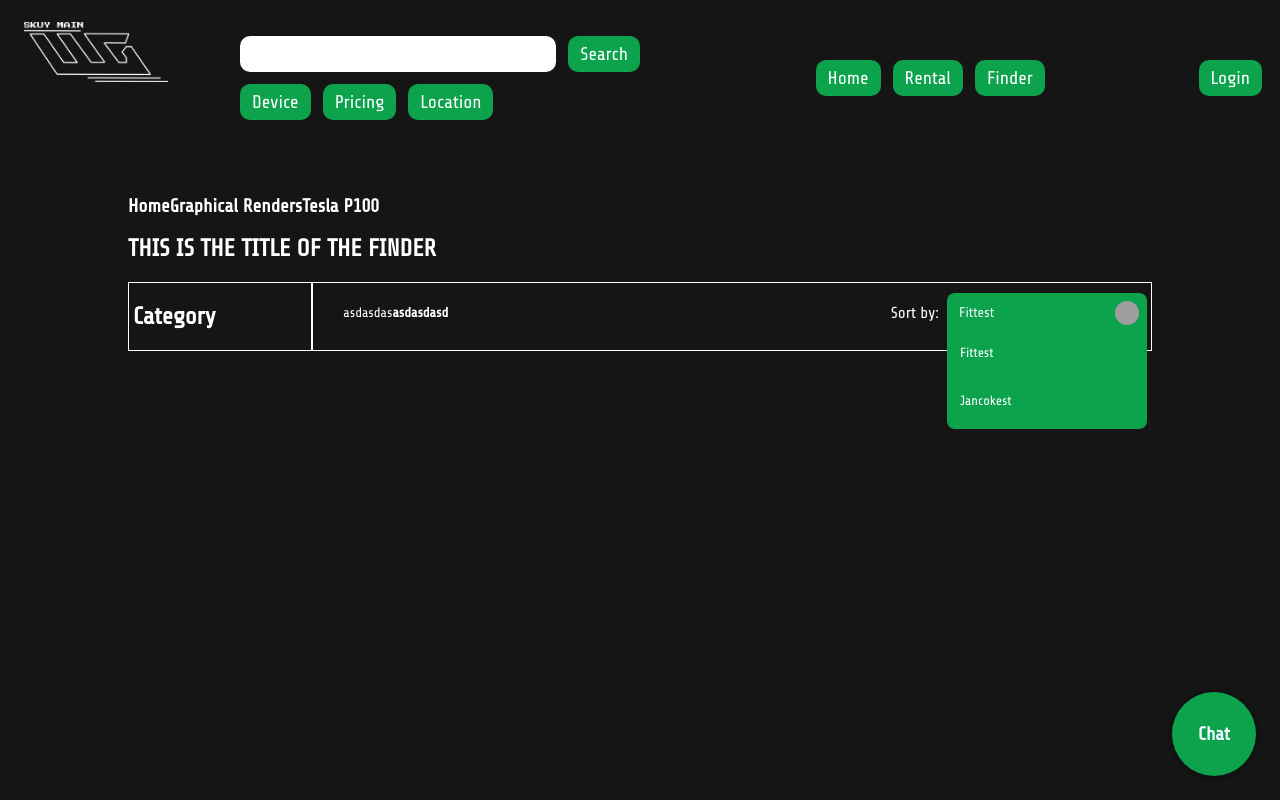
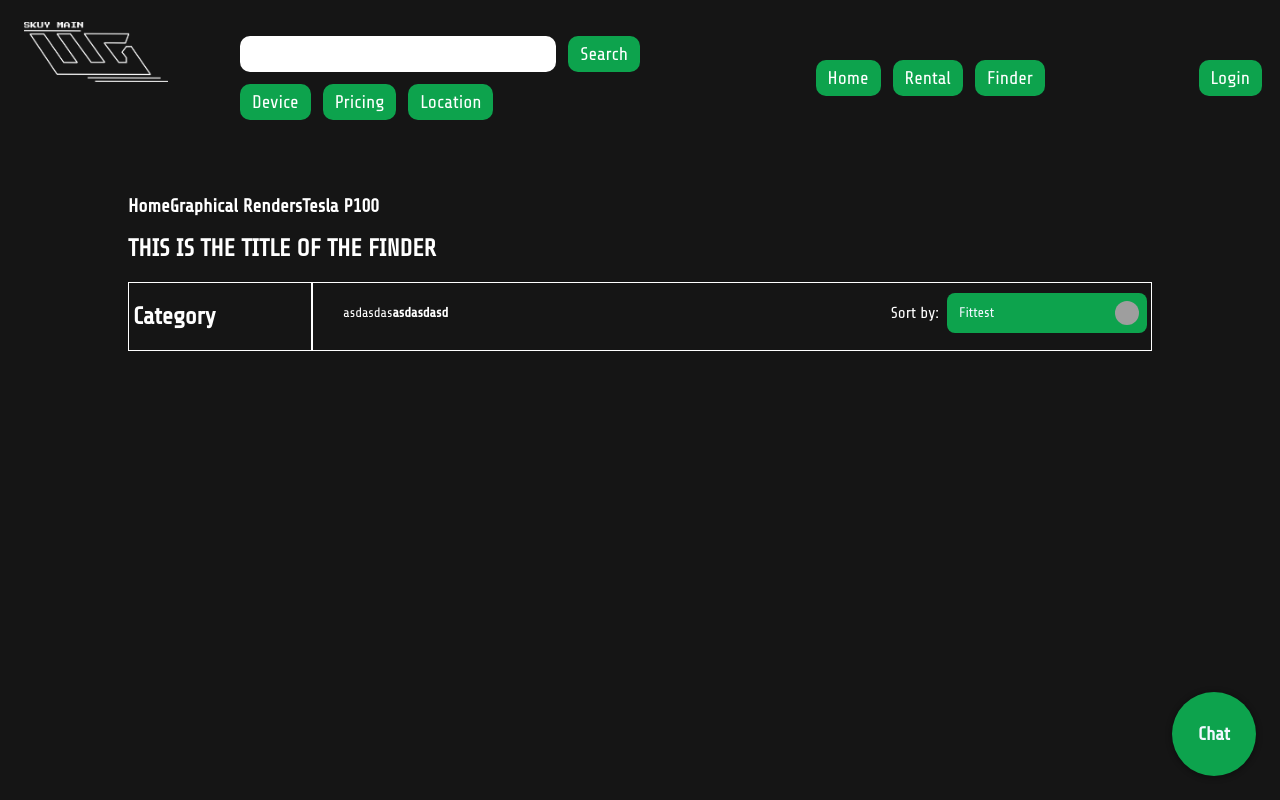
Before and after one commit to fakhripraya/wg-mothership, a React (Create React App) app: page /finder in a window 1280 px wide. Shown: the top 800 px of the page. Built offline with nearby package versions, Linux system fonts and the light colour scheme; grey boxes are pictures that could not be loaded.

Commit message:
add dropdown button

```diff
--- /dev/null
+++ b/src/components/Dropdown/index.js
@@ -0,0 +1,44 @@
+import React,{useEffect, useState} from 'react';
+import "./styles.scss";
+
+export default function Dropdown(props) {
+    const [value, setValue] = useState(props.values[0]);
+    const [toggle, setToggle] = useState(true);
+
+    function handleOpenFilter(){
+        setToggle(!toggle);
+    }
+
+    function handleChangeValue(val){
+        setValue(val);
+        handleOpenFilter();
+    }
+
+    return <div
+    className="dropdown-container">
+    <span className="dropdown-title">Sort by: </span>
+    <div className="dropdown-button-container">
+        <button onClick={()=>handleOpenFilter()}  className="dropdown-button-wrapper">
+            <label className="dropdown-value dropdown-button-label">
+                <span className="light-color">{value}</span>
+            </label>
+            <span className="dropdown-button-label-after" ></span>
+        </button>
+        <div className={
+        toggle === false ?
+        "filter-dropdown-items-container" :
+        "filter-dropdown-items-container filter-dropdown-hide"
+    }>
+            <ul className="filter-dropdown-items-unordered-list">
+                {props.values.map((val,index)=>{
+                        return <li key={`${val}-${index}`} className="filter-dropdown-items-list">
+                        <button onClick={()=>{handleChangeValue(val)}} className="filter-dropdow-list-button">
+                            <span>{val}</span>
+                        </button>
+                    </li>
+                })}
+            </ul>
+        </div>
+    </div>
+</div>
+}
--- /dev/null
+++ b/src/components/Dropdown/styles.scss
@@ -0,0 +1,126 @@
+.dropdown-container{
+    display: flex;
+    -webkit-box-align: center;
+    align-items: center;
+}
+
+.dropdown-title{
+    margin-right: 0.5em;
+}
+
+.dropdown-value{
+    cursor: pointer;
+}
+
+.dropdown-button-container{
+    position: relative;
+    width: 200px;
+
+    @media screen and (max-width: 768px){
+        width: 100px;
+    }
+}
+
+.dropdown-button-wrapper{
+    display: flex;
+    -webkit-box-align: center;
+    align-items: center;
+    padding: 0px 8px 0px 12px;
+    user-select: none;
+    width: 100%;
+    height: 40px;
+    font-size: 14px;
+    line-height: 40px;
+    border-radius: 8px;
+    justify-content: space-between;
+    transition: border-radius 280ms ease 0s;
+    border: 1px solid var(--color-border,#E5E7E9);
+    background-color: var(--color-page-background,#FFFFFF);
+    cursor: pointer !important;
+    background-color: #0DA34D;
+    border-style: none;
+}
+
+.dropdown-button-label{
+    overflow: hidden;
+    padding-right: 8px;
+    text-overflow: ellipsis;
+    white-space: nowrap;
+    display: flex;
+    -webkit-box-align: center;
+    align-items: center;
+}
+
+.dropdown-button-label-after{
+    display: flex;
+    content: "";
+    background-image: url(https://assets.tokopedia.net/assets-tokopedia-lite/v2/zeus/kratos/1def3953.svg);
+    width: 24px;
+    height: 24px;
+    background-repeat: no-repeat;
+    background-position: center center;
+    transition: transform 280ms ease 0s, background-color 0.12s ease 0s;
+    transform: rotate(0deg);
+    border-radius: 50%;
+}
+
+.filter-dropdown-items-container{
+    z-index: 1;
+    max-height: unset;
+    width: 100%;
+    overflow: auto;
+    position: absolute;
+    background: #0DA34D;
+    border-radius: 0px 0px 8px 8px;
+    transform-origin: center top;
+    scroll-behavior: smooth;
+    transform: translateY(-8px);
+    opacity: 1;
+    visibility: visible;
+    transition: transform 280ms ease-out 0s, opacity 0.16s ease 0s, visibility 0.16s ease 0s;
+}
+
+.filter-dropdown-hide{
+    visibility: none;
+    opacity: 0;
+    transform: scaleY(0);
+}
+
+.filter-dropdown-items-unordered-list{
+    list-style: none;
+    padding: 0px 8px;
+    margin: 4px 0px;
+    box-sizing: border-box;
+}
+
+.filter-dropdown-items-list{
+    cursor: pointer;
+    list-style: none;
+    outline: none;
+    position: relative;
+    min-height: 40px;
+    display: flex;
+    align-items: center;
+    -webkit-box-align: center;
+    padding: 4px 0px;
+}
+
+.filter-dropdow-list-button{
+    display: flex;
+     -webkit-box-align: center;
+    align-items: center;
+    position: relative;
+    padding: 6px 8px 6px 5px;
+    color: #fff;
+    background-color: transparent;
+    min-height: 32px;
+    text-align: left;
+    line-height: 1.33;
+    width: 100%;
+    cursor: pointer;
+    border: none;
+}
+
+.filter-dropdow-list-button:hover{
+    opacity: 0.6;
+}
--- a/src/pages/Finder/index.js
+++ b/src/pages/Finder/index.js
@@ -2,6 +2,7 @@ import React, {
     useEffect,
     useState
 } from 'react';
+import Dropdown from '../../components/Dropdown';
 import './style.scss';
 
 export default function Finder() {
@@ -9,7 +10,8 @@ export default function Finder() {
     // STATES //
     const [breadcrumbs, setBreadcrumb] = useState([]);
 
-    // COMPONENT FUNCTIONS //
+    // FUNCTIONS SPECIFIC //
+
 
     useEffect(() => {
         // INITIAL RENDER
@@ -21,9 +23,9 @@ export default function Finder() {
         <div className="finder-container">
             <div className="finder-wrapper">
                 <div className="finder-breadcrumbs">
-                    {breadcrumbs.map((item) => {
-                        if (item !== breadcrumbs[breadcrumbs.length - 1]) return <h3>{item}</h3>
-                        else return <h3>{item}</h3>
+                    {breadcrumbs.map((item,index) => {
+                        if (item !== breadcrumbs[breadcrumbs.length - 1]) return <h3 key={`${item}-${index}`} >{item}</h3>
+                        else return <h3 key={`${item}-${index}`}>{item}</h3>
                     })}
                 </div>
                 <div className="finder-title">
@@ -39,31 +41,7 @@ export default function Finder() {
                                 <span>asdasdas</span>
                                 <strong>asdasdasd</strong>
                             </div>
-                            <div className="finder-dropdown-container">
-                                <span className="finder-dropdown-title">Sort by: </span>
-                                <div className="finder-dropdown-button-container">
-                                    <button className="finder-dropdown-button-wrapper">
-                                        <label className="finder-dropdown-button-label">
-                                            <span className="light-color">Fittest</span>
-                                        </label>
-                                        <span className="finder-dropdown-button-label-after" ></span>
-                                    </button>
-                                    <div className="filter-dropdown-items-container">
-                                        <ul className="filter-dropdown-items-unordered-list">
-                                            <li className="filter-dropdown-items-list">
-                                                <button className="filter-dropdow-list-button">
-                                                    <span>Fittest</span>
-                                                </button>
-                                            </li>
-                                            <li className="filter-dropdown-items-list">
-                                                <button className="filter-dropdow-list-button">
-                                                    <span>Jancokest</span>
-                                                </button>
-                                            </li>
-                                        </ul>
-                                    </div>
-                                </div>
-                            </div>
+                            <Dropdown toggle={true} values={["Fittest","Jancokest"]}/>
                         </div>
                         <div className="finder-cards-wrapper">
 
--- a/src/pages/Finder/style.scss
+++ b/src/pages/Finder/style.scss
@@ -97,121 +97,3 @@
     font-size: 0.85rem;
     color: #fff;
 }
-
-.finder-dropdown-container{
-    display: flex;
-    -webkit-box-align: center;
-    align-items: center;
-}
-
-.finder-dropdown-title{
-    margin-right: 0.5em;
-}
-
-.finder-dropdown-button-container{
-    position: relative;
-    width: 200px;
-
-    @media screen and (max-width: 768px){
-        width: 100px;
-    }
-}
-
-.finder-dropdown-button-wrapper{
-    display: flex;
-    -webkit-box-align: center;
-    align-items: center;
-    padding: 0px 8px 0px 12px;
-    user-select: none;
-    width: 100%;
-    height: 40px;
-    font-size: 14px;
-    line-height: 40px;
-    border-radius: 8px;
-    justify-content: space-between;
-    transition: border-radius 280ms ease 0s;
-    border: 1px solid var(--color-border,#E5E7E9);
-    background-color: var(--color-page-background,#FFFFFF);
-    cursor: pointer !important;
-    background-color: #0DA34D;
-    border-style: none;
-}
-
-.finder-dropdown-button-label{
-    overflow: hidden;
-    padding-right: 8px;
-    text-overflow: ellipsis;
-    white-space: nowrap;
-    display: flex;
-    -webkit-box-align: center;
-    align-items: center;
-}
-
-.finder-dropdown-button-label-after{
-    display: flex;
-    content: "";
-    background-image: url(https://assets.tokopedia.net/assets-tokopedia-lite/v2/zeus/kratos/1def3953.svg);
-    width: 24px;
-    height: 24px;
-    background-repeat: no-repeat;
-    background-position: center center;
-    transition: transform 280ms ease 0s, background-color 0.12s ease 0s;
-    transform: rotate(0deg);
-    border-radius: 50%;
-}
-
-.filter-dropdown-items-container{
-    z-index: 1;
-    max-height: unset;
-    width: 100%;
-    overflow: auto;
-    position: absolute;
-    background: #0DA34D;
-    border-radius: 0px 0px 8px 8px;
-    transform-origin: center top;
-    scroll-behavior: smooth;
-    transform: translateY(-8px);
-    opacity: 1;
-    visibility: visible;
-    transition: transform 280ms ease-out 0s, opacity 0.16s ease 0s, visibility 0.16s ease 0s;
-
-}
-
-.filter-dropdown-items-unordered-list{
-    list-style: none;
-    padding: 0px 8px;
-    margin: 4px 0px;
-    box-sizing: border-box;
-}
-
-.filter-dropdown-items-list{
-    cursor: pointer;
-    list-style: none;
-    outline: none;
-    position: relative;
-    min-height: 40px;
-    display: flex;
-    align-items: center;
-    -webkit-box-align: center;
-    padding: 4px 0px;
-}
-
-.filter-dropdow-list-button{
-    display: flex;
-     -webkit-box-align: center;
-    align-items: center;
-    position: relative;
-    padding: 6px 8px 6px 5px;
-    color: #fff;
-    background-color: transparent;
-    min-height: 32px;
-    text-align: left;
-    line-height: 1.33;
-    width: 100%;
-    cursor: pointer;
-    border: none;
-}
-
-.filter-dropdow-list-button:hover{
-    opacity: 0.6;
-}
```
